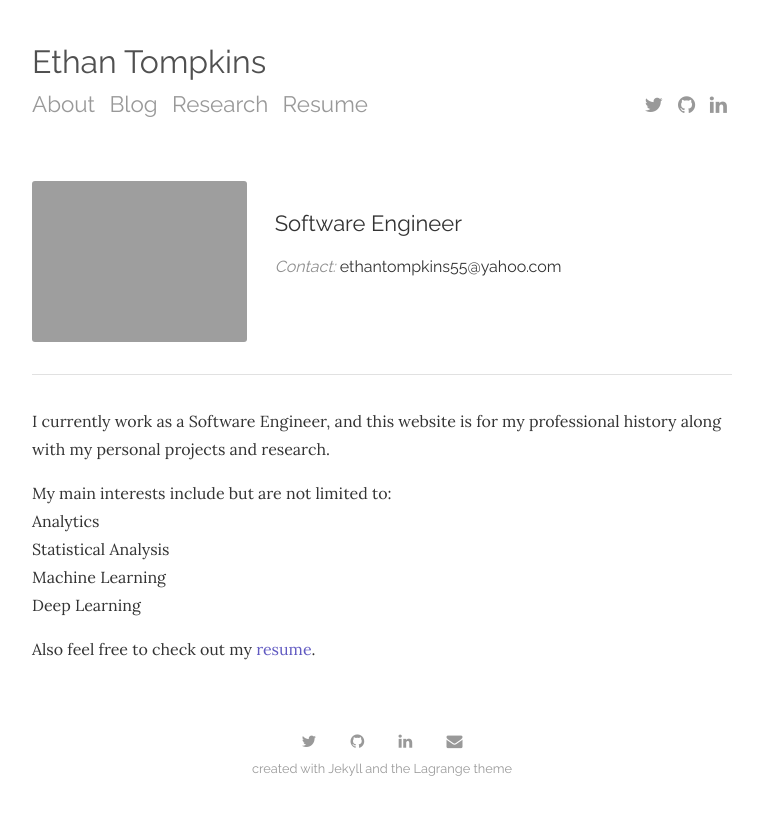
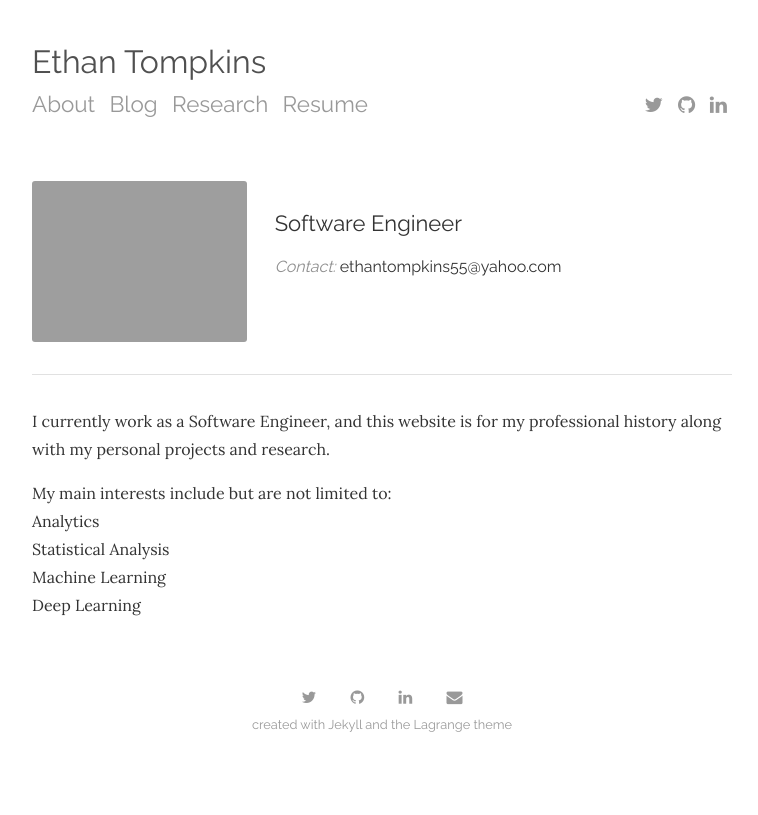
Before and after one commit to ethantompkins/ethantompkins.github.io, a Jekyll site: the page built from index.html, in a window 1280 px wide. Shown: the top 815 px of the page, without its empty margins (258-1016 px from the left). Built offline with Jekyll 4.4.1, drawn with Linux system fonts in a browser that asks for light colours; nearby versions of some CDN libraries; the list of posts is cut into pages by our own code.

Commit message:
Took resume off main page bc added tab

```diff
--- a/index.html
+++ b/index.html
@@ -29,7 +29,3 @@ title: About
     <br> Machine Learning
     <br> Deep Learning
 </p>
-
-<p>
-    Also feel free to check out my <a href="/docs/EthanTompkinsResume.pdf">resume</a>.
-</p>
```
